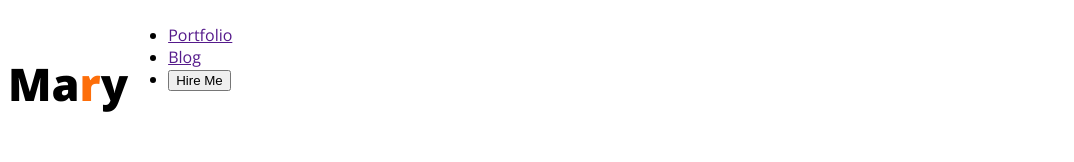
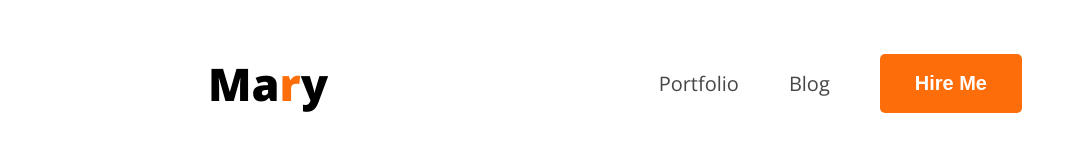
Before and after one commit to muskangggg/web-dev-portfolio-figma, a plain HTML site: page index.html in a window 1280 px wide. Shown: the whole page, without its empty margins (0-1074 px from the left). Drawn offline with nearby package versions, Linux system fonts and the light colour scheme.

Commit message:
added complete nav

```diff
--- a/index.html
+++ b/index.html
@@ -17,11 +17,17 @@
         <nav>
             <h3 class="nav-title">Ma<span class="text-primary">r</span>y</h1>
                 <ul>
-                    <li><a href="">Portfolio</a></li>
-                    <li><a href="">Blog</a></li>
-                    <li><a href=""><button>Hire Me</button></a></li>
+                    <li><a class="dark-02" href="">Portfolio</a></li>
+                    <li><a class="dark-02" href="">Blog</a></li>
+                    <li><a href=""><button class="btn-primary">Hire Me</button></a></li>
                 </ul>
         </nav>
+        <div class="banner">
+            <div class="banner-content">
+
+            </div>
+            <img src="" alt="">
+        </div>
     </header>
     <main>
 
--- a/styles/portfolio.css
+++ b/styles/portfolio.css
@@ -1,6 +1,8 @@
 /* nav styles */
 nav{
     display: flex;
+    justify-content: space-between;
+    margin: 0px 200px;
 }
 .open-sans-normal {
   font-family: "Open Sans", sans-serif;
@@ -17,3 +19,27 @@ nav{
 .text-primary{
     color: #FD6E0A;
 }
+nav ul li{
+    list-style: none;
+    margin-right: 50px;
+}
+nav li a{
+    text-decoration: none;
+    font-size: 20px;
+}
+.dark-02{
+    color: #474747;
+}
+nav ul{
+    display: flex;
+    align-items: center;
+}
+.btn-primary{
+    background-color: #FD6E0A;
+    padding: 18px 35px ;
+    border-radius: 5px;
+    color: white;
+    font-weight: bold;
+    font-size: 20px;
+    border: none;
+}
```
